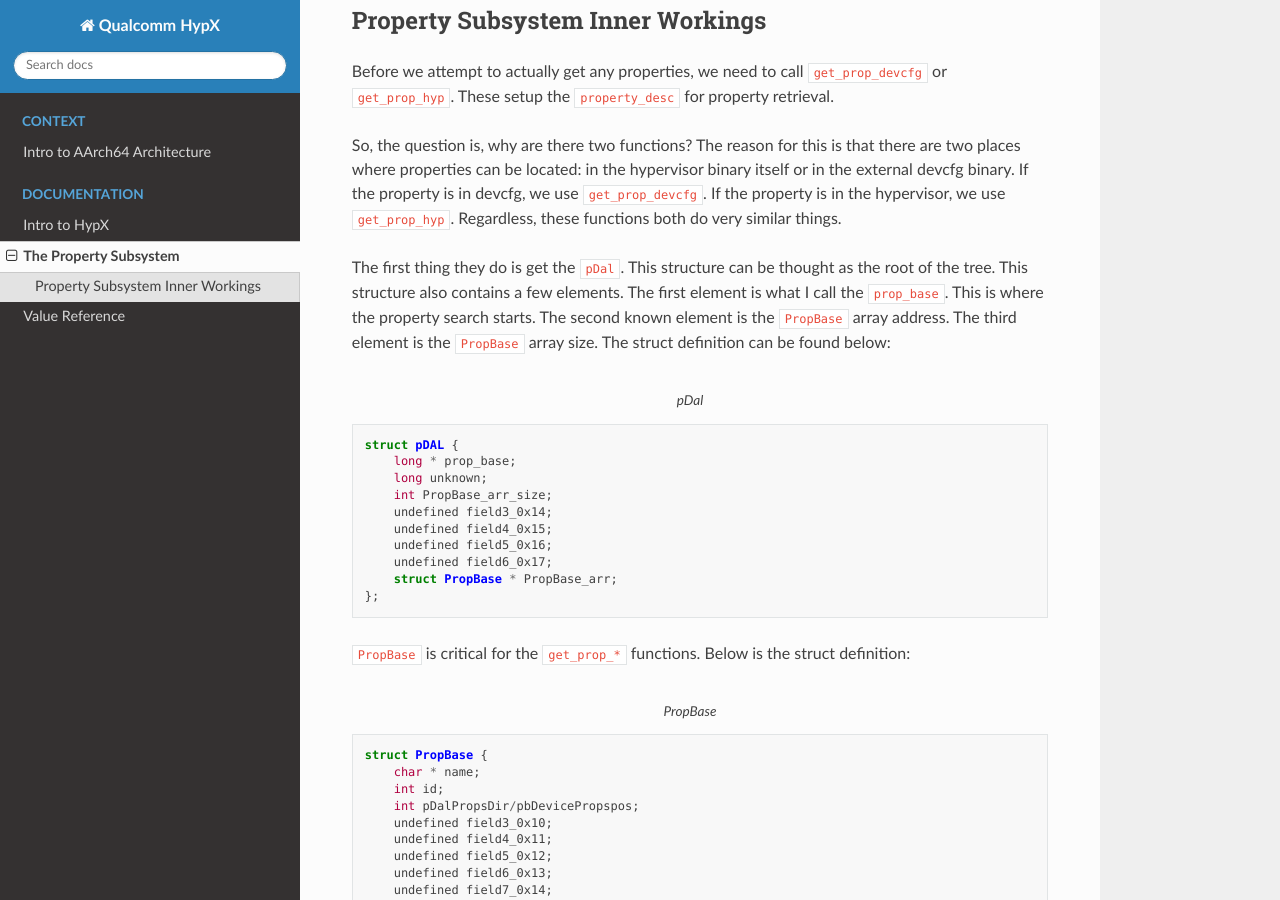
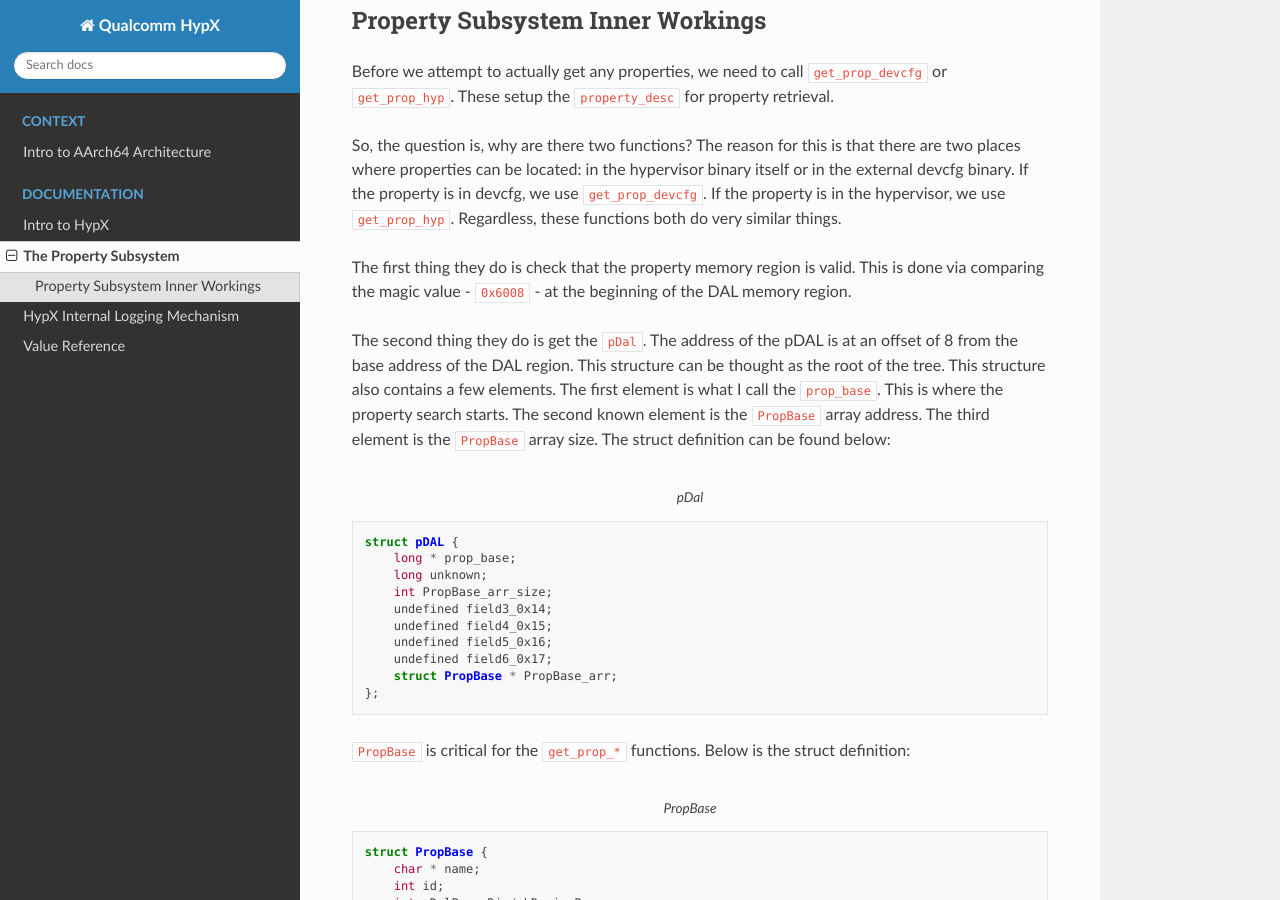
Before and after one commit to Qualcomm-HypX-Reversing/Documentation, a Sphinx documentation site: the page built from source/properties/property.rst, in a window 1280 px wide and 900 px high, scrolled down 324 px. Built offline with Sphinx 7.4.7 and the Read the Docs theme 2.0.0, drawn with Linux system fonts in a browser that asks for light colours.

Commit message:
logging mechanism

```diff
--- a/source/index.rst
+++ b/source/index.rst
@@ -27,4 +27,5 @@ Note all the research for this project was done an SM-G9860 with a firmware vers
 
    general/intro
    properties/property
+   log
    reference
--- a/source/properties/property.rst
+++ b/source/properties/property.rst
@@ -12,7 +12,9 @@ Before we attempt to actually get any properties, we need to call ``get_prop_dev
 
 So, the question is, why are there two functions? The reason for this is that there are two places where properties can be located: in the hypervisor binary itself or in the external devcfg binary. If the property is in devcfg, we use ``get_prop_devcfg``. If the property is in the hypervisor, we use ``get_prop_hyp``. Regardless, these functions both do very similar things.
 
-The first thing they do is get the ``pDal``. This structure can be thought as the root of the tree. This structure also contains a few elements. The first element is what I call the ``prop_base``. This is where the property search starts. The second known element is the ``PropBase`` array address. The third element is the ``PropBase`` array size. The struct definition can be found below:
+The first thing they do is check that the property memory region is valid. This is done via comparing the magic value - ``0x6008`` - at the beginning of the DAL memory region.
+
+The second thing they do is get the ``pDal``. The address of the pDAL is at an offset of 8 from the base address of the DAL region. This structure can be thought as the root of the tree. This structure also contains a few elements. The first element is what I call the ``prop_base``. This is where the property search starts. The second known element is the ``PropBase`` array address. The third element is the ``PropBase`` array size. The struct definition can be found below:
 
 .. code-block:: C
     :caption: pDal
--- /dev/null
+++ b/source/smccc.rst
@@ -0,0 +1,6 @@
+SMC Calling Convention (SMCCC)
+----------------------------------
+
+HypX can't do everything on it's own. Instead, it has to make calls to the EL3 monitor in the trustzone do things for it (i.e. PSCI calls, random number generation, etc.)
+
+The purpose of this document is to describe the SMC calling convention and how SMCs are constructed.
```
Also changed, not shown: source/log.rst (added, +53 -0 lines).
